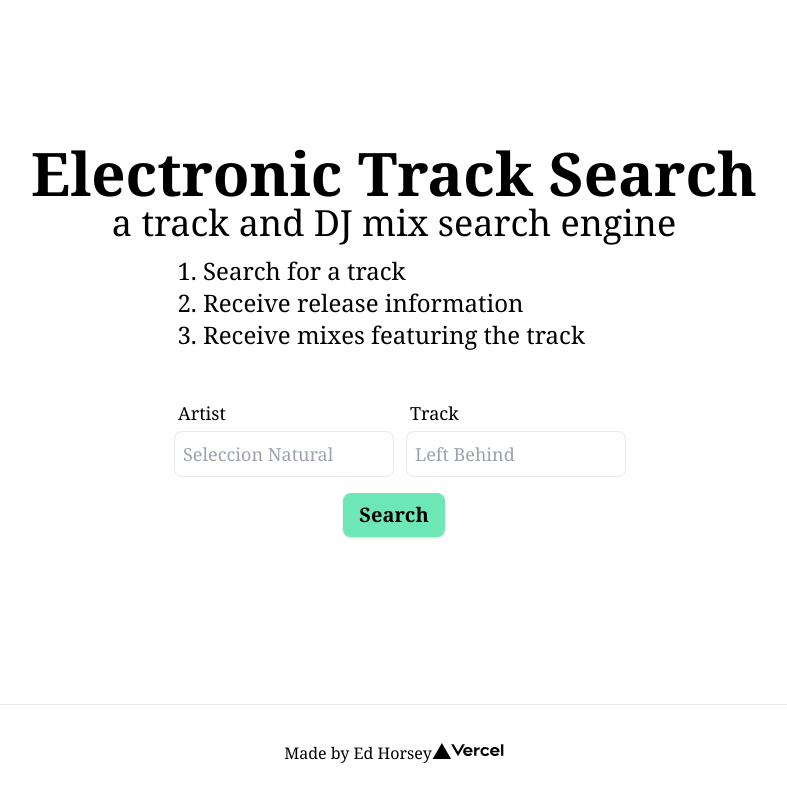
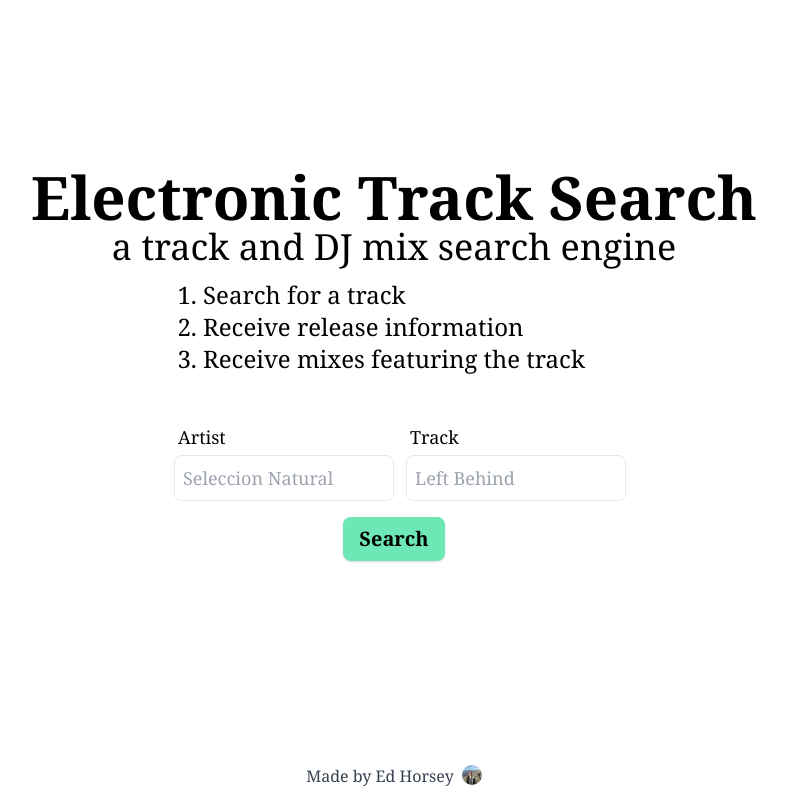
Before and after one commit to edwardhorsey/electronic-track-search, a Next.js app: page / in a window 1280 px wide. Shown: the whole page, without its empty margins (246-1033 px from the left). Built offline with nearby package versions, Linux system fonts and the light colour scheme.

Commit message:
Feature/styles (#16)
* CSS updates

* Update README

* made by Ed

```diff
--- a/src/pages/index.tsx
+++ b/src/pages/index.tsx
@@ -32,16 +32,16 @@ export default function Home(): JSX.Element {
         <SearchForm onSubmit={onSubmit} />
       </main>
 
-      <footer className="flex items-center justify-center w-full h-24 border-t">
+      <footer className="flex items-center justify-center w-full h-10 md:h-12">
         <a
-          className="flex items-center justify-center"
+          className="flex items-center justify-center text-gray-700 text-sm md:text-base"
           href="https://github.com/edwardhorsey/ets"
           target="_blank"
           rel="noopener noreferrer"
         >
           Made by Ed Horsey
-          <span>
-            <Image src="/vercel.svg" alt="Github Logo" width={72} height={16} />
+          <span className="ml-2 mt-1">
+            <Image className="rounded-full" src="/58594573.jpeg" alt="Ned" width={20} height={20} />
           </span>
         </a>
       </footer>
--- a/src/pages/track.tsx
+++ b/src/pages/track.tsx
@@ -10,9 +10,9 @@ const TrackPageContainer = ({
 }: TrackPageContainerProps): JSX.Element => (
   <main
     className="flex flex-col items-center justify-center
-      w-full flex-1 px-20 text-center md:h-screen min-h-700"
+      w-full flex-1 sm:px-10 md:px-20 text-center md:h-screen min-h-700"
   >
-    <h1 className="text-4xl font-bold">Track results</h1>
+    <h1 className="text-4xl font-bold py-3">Track results</h1>
     {children}
   </main>
 );
--- a/src/stories/InputText.tsx
+++ b/src/stories/InputText.tsx
@@ -30,7 +30,7 @@ export const InputText = ({
   <div className="flex flex-col mb-2">
     <label
       htmlFor={id}
-      className="flex flex-col ml-3 text-base sm:text-lg"
+      className="flex flex-col mx-3 xs:mr-0 text-base sm:text-lg"
     >
       <span className="pl-1">{label}</span>
       <input
--- a/src/stories/SearchForm.tsx
+++ b/src/stories/SearchForm.tsx
@@ -19,10 +19,10 @@ const SearchForm = ({ onSubmit }: SearchFormProps): JSX.Element => {
   return (
     <form
       onSubmit={handleSubmit(onSubmit)}
-      className="form my-6 text-left"
+      className="form my-6 text-left w-full xs:w-5/6"
       aria-label="form"
     >
-      <div className="flex flex-col sm:flex-row justify-center mt-6">
+      <div className="flex flex-col sm:flex-row justify-center md:mt-6">
         <InputText
           id={formIds.artist}
           label="Artist"
--- a/src/stories/ShowResults.tsx
+++ b/src/stories/ShowResults.tsx
@@ -11,11 +11,11 @@ export const ShowResults = ({
   track,
 }: ShowResultsProps): JSX.Element => (
   <div className="flex flex-col md:flex-row w-full h-auto md:h-screen min-h-700">
-    <div className="flex flex-col w-full md:w-3/5 border border-gray-300 p-5">
+    <div className="flex flex-col w-full md:w-3/5 md:border md:border-gray-300 p-5">
       <DiscogsResults artist={artist} track={track} />
       <YoutubeResult artist={artist} track={track} />
     </div>
-    <div className="flex justify-center w-full md:w-2/5 border border-gray-300 p-5">
+    <div className="flex justify-center w-full md:w-2/5 md:border md:border-gray-300 p-5">
       <SoundcloudResults artist={artist} track={track} />
     </div>
   </div>
--- a/src/stories/Title.tsx
+++ b/src/stories/Title.tsx
@@ -1,13 +1,13 @@
 const Title = (): JSX.Element => (
   <article className="flex flex-col text-center">
-    <h1 className="text-2xl sm:text-4xl md:text-5xl lg:text-6xl font-bold">
+    <h1 className="text-2xl xs:text-4xl md:text-5xl lg:text-6xl font-bold">
       Electronic Track Search
     </h1>
-    <h2 className="text-lg sm:text-2xl md:text-3xl lg:text-4xl font-italic">
+    <h2 className="text-lg xs:text-2xl md:text-3xl lg:text-4xl font-italic">
       a track and DJ mix search engine
     </h2>
     <div className="flex justify-center mt-3 text-left">
-      <ol className="list-decimal text-base sm:text-lg md:text-2xl">
+      <ol className="list-decimal text-base xs:text-lg md:text-2xl">
         <li>Search for a track</li>
         <li>Receive release information</li>
         <li>Receive mixes featuring the track</li>
--- a/tailwind.config.js
+++ b/tailwind.config.js
@@ -10,6 +10,15 @@ module.exports = {
         '700': '700px',
       },
     },
+    screens: {
+      xxs: '360px', // this is custom
+      xs: '480px', // this is custom
+      sm: '640px',
+      md: '768px',
+      lg: '1024px',
+      xl: '1280px',
+      '2xl': '1536px',
+    },
   },
   variants: {
     extend: {},
```
Also changed, not shown: public/58594573.jpeg (added), 1 other file (tests, documents, lock files or other folders).
